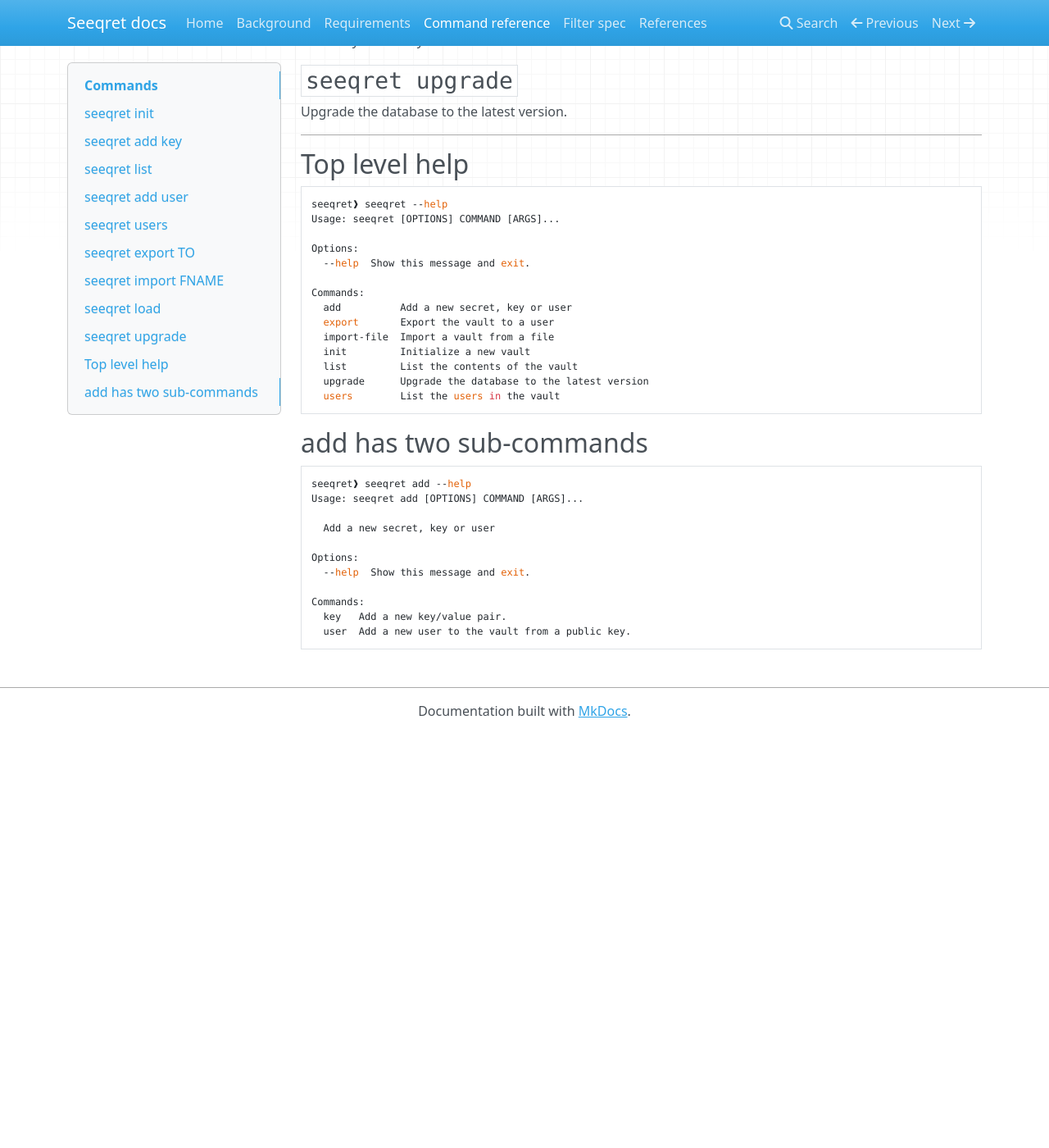
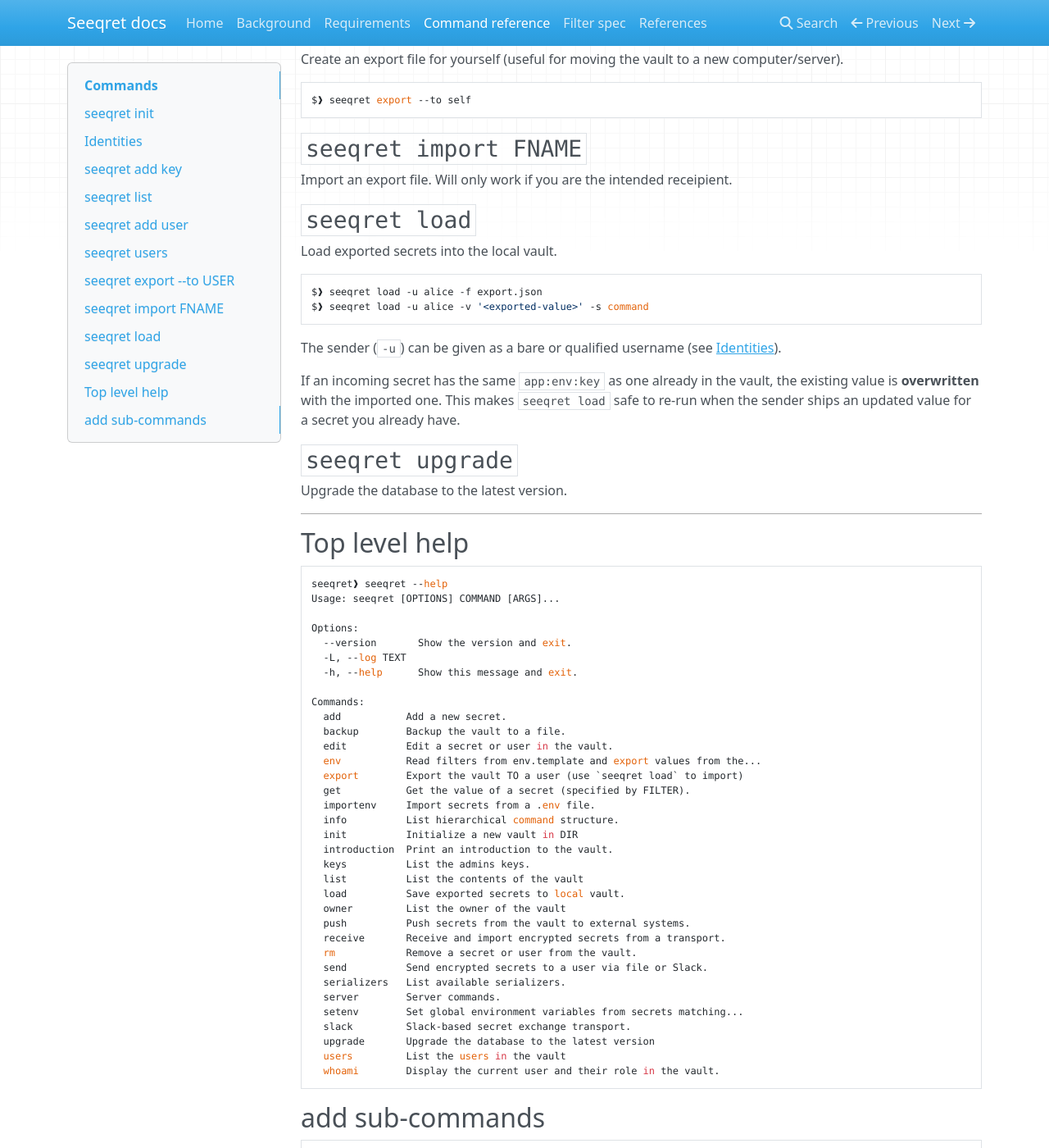
Before and after one commit to thebjorn/seeqret, an MkDocs documentation site: the page built from docs/commands.md, in a window 1280 px wide and 1400 px high, scrolled down 1568 px. Shown: the whole window at 82% size. Built offline with MkDocs 1.6.1, drawn with Linux system fonts in a browser that asks for light colours; nearby versions of some CDN libraries; before the commit the page ends 2463 px from its top, so only the background shows below that; some of the changed text lies outside the part shown.

Commit message:
Update README and command reference for user@host identities
- owner/add user/export examples use qualified usernames
- document bare-name resolution and the ambiguity error
- fix export examples to the current --to syntax
- refresh stale info/help transcripts from the actual CLI

Co-Authored-By: Claude Opus 4.8 <noreply@anthropic.com>

````diff
--- a/docs/commands.md
+++ b/docs/commands.md
@@ -8,10 +8,29 @@ This will create a subdirectory named `seeqret` containing three key files
 and the database. If on windows the `SEEQRET` environment variable will be
 set to point to this folder.
 
-You will be asked for username and email.
+You will be asked for username and email. The username defaults to your
+hostname-qualified identity, `user@host` (e.g. `bjorn@mypc`). This keeps
+two machines with the same username distinct: each vault has its own key
+pair, so when you get a new computer you introduce yourself as e.g.
+`bjorn@newpc` and recipients can tell the new key from the old one.
 
 The vault can not be located inside a repository or on a network drive for
 security reasons.
+
+## Identities
+
+Vault owners and users are identified by `user@host` names. Everywhere a
+command takes a username (`export --to`, `load -u`, `slack link`,
+`send --to`, ...) you can pass either:
+
+- the full qualified name (`bjorn@mypc`), or
+- the bare username (`bjorn`) — accepted as long as it matches exactly one
+  user. If it matches several (e.g. `bjorn@oldpc` and `bjorn@newpc`),
+  seeqret refuses to guess and lists the candidates.
+
+Vaults created before hostname qualification simply have bare usernames;
+they keep working unchanged. The key fingerprint remains the actual source
+of truth — `user@host` is human-friendly disambiguation.
 
 ## ``seeqret add key``
 
@@ -40,25 +59,31 @@ $❱ seeqret add user
 Add a user to the database. You can only export secrets to known users.
 
 You will be prompted for username (`--username`), email (`--email`), and
-the url (`--url`) where the user's public key is located.
+the user's public key (`--pubkey`).
 
-**TODO:** add `--pubkey` flag.
+Record the username exactly as the other user presents it — the easiest
+way is to have them run `seeqret introduction`, which prints a complete
+`seeqret add user --username bob@hispc --email ... --pubkey ...` command
+you can paste directly.
 
 ## `seeqret users`
 
 List known users.
 
-## `seeqret export TO`
+## `seeqret export --to USER`
 
 Create an export file that can be sent to "bob"
 ```bash
-$❱ seeqret export bob
+$❱ seeqret export --to bob
 ```
+
+`bob` can be a bare or qualified username (see [Identities](#identities));
+a bare name is accepted when it matches exactly one user.
 
 Create an export file for yourself (useful for moving the vault to a
 new computer/server).
 ```bash
-$❱ seeqret export self
+$❱ seeqret export --to self
 ```
 
 
@@ -75,6 +100,9 @@ Load exported secrets into the local vault.
 $❱ seeqret load -u alice -f export.json
 $❱ seeqret load -u alice -v '<exported-value>' -s command
 ```
+
+The sender (`-u`) can be given as a bare or qualified username (see
+[Identities](#identities)).
 
 If an incoming secret has the same `app:env:key` as one already in the
 vault, the existing value is **overwritten** with the imported one. This
@@ -94,29 +122,50 @@ seeqret❱ seeqret --help
 Usage: seeqret [OPTIONS] COMMAND [ARGS]...
 
 Options:
-  --help  Show this message and exit.
+  --version       Show the version and exit.
+  -L, --log TEXT
+  -h, --help      Show this message and exit.
 
 Commands:
-  add          Add a new secret, key or user
-  export       Export the vault to a user
-  import-file  Import a vault from a file
-  init         Initialize a new vault
-  list         List the contents of the vault
-  upgrade      Upgrade the database to the latest version
-  users        List the users in the vault
+  add           Add a new secret.
+  backup        Backup the vault to a file.
+  edit          Edit a secret or user in the vault.
+  env           Read filters from env.template and export values from the...
+  export        Export the vault TO a user (use `seeqret load` to import)
+  get           Get the value of a secret (specified by FILTER).
+  importenv     Import secrets from a .env file.
+  info          List hierarchical command structure.
+  init          Initialize a new vault in DIR
+  introduction  Print an introduction to the vault.
+  keys          List the admins keys.
+  list          List the contents of the vault
+  load          Save exported secrets to local vault.
+  owner         List the owner of the vault
+  push          Push secrets from the vault to external systems.
+  receive       Receive and import encrypted secrets from a transport.
+  rm            Remove a secret or user from the vault.
+  send          Send encrypted secrets to a user via file or Slack.
+  serializers   List available serializers.
+  server        Server commands.
+  setenv        Set global environment variables from secrets matching...
+  slack         Slack-based secret exchange transport.
+  upgrade       Upgrade the database to the latest version
+  users         List the users in the vault
+  whoami        Display the current user and their role in the vault.
 ```
 
-## add has two sub-commands
+## add sub-commands
 ```bash
-seeqret❱ seeqret add --help                                                                                                                                                                              seeqret   
+seeqret❱ seeqret add --help
 Usage: seeqret add [OPTIONS] COMMAND [ARGS]...
 
-  Add a new secret, key or user
+  Add a new secret.
 
 Options:
-  --help  Show this message and exit.
+  -h, --help  Show this message and exit.
 
 Commands:
-  key   Add a new key/value pair.
+  key   Add a new NAME -> VALUE mapping.
+  text  Add a new multi-line secret with key NAME, eg recovery codes.
   user  Add a new user to the vault from a public key.
 ```
````
Also changed, not shown: README.md (+49 -19 lines).
